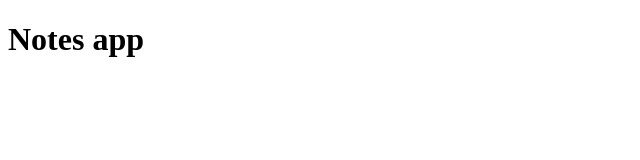
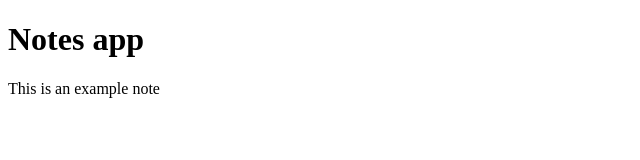
Before and after one commit to yulingyou/notes-app, a website with bundled scripts: page my-project-directory/index.html in a window 1280 px wide. Shown: the whole page, without its empty margins (0-640 px from the left). Built offline with nearby package versions, Linux system fonts and the light colour scheme.

Commit message:
implement and test notesView

```diff
--- a/my-project-directory/index.html
+++ b/my-project-directory/index.html
@@ -9,6 +9,9 @@
   </head>
   <body>
     <h1>Notes app</h1>
+    <div id="main-container">
+
+    </div>
     <script type="text/javascript" src="bundle.js"></script>
   </body>
 </html>
--- a/my-project-directory/index.js
+++ b/my-project-directory/index.js
@@ -1,6 +1,11 @@
 console.log("The notes app is running");
 
 const NotesModel = require('./notesModel');
+const NotesView = require('./notesView');
 
 const note = new NotesModel();
 console.log(note.getNotes());
+note.addNote('This is an example note')
+
+const view = new NotesView(note);
+view.displayNotes();
--- /dev/null
+++ b/my-project-directory/notesView.js
@@ -0,0 +1,19 @@
+class NotesView {
+constructor(model) {
+  this.model = model;
+  this.mainContainerEl = document.querySelector('#main-container');
+  }
+
+  displayNotes() {
+    const notes = this.model.getNotes()
+
+    notes.forEach(note => {
+      const noteEl = document.createElement('div');
+      noteEl.textContent = note;
+      noteEl.className = 'note';
+      this.mainContainerEl.append(noteEl);
+    })
+  }
+}
+
+module.exports = NotesView;
--- a/my-project-directory/package.json
+++ b/my-project-directory/package.json
@@ -5,7 +5,7 @@
   "main": "index.js",
   "scripts": {
     "test": "echo \"Error: no test specified\" && exit 1",
-    "build":  "esbuild index.js --bundle  --outfile=bundle.js --watch"
+    "build": "esbuild index.js --bundle  --outfile=bundle.js --watch"
   },
   "keywords": [],
   "author": "",
```
Also changed, not shown: my-project-directory/notesView.test.js (added, +24 -0 lines).
